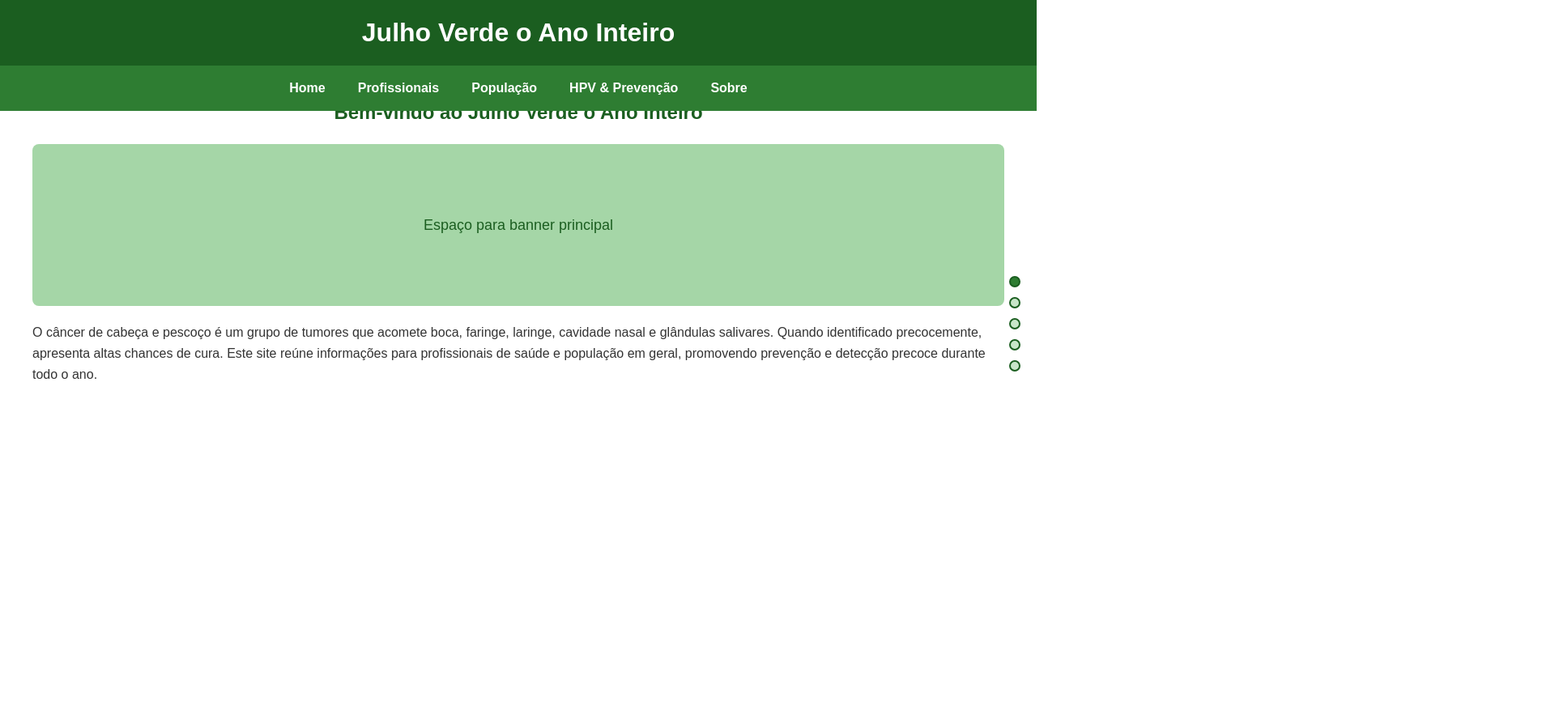
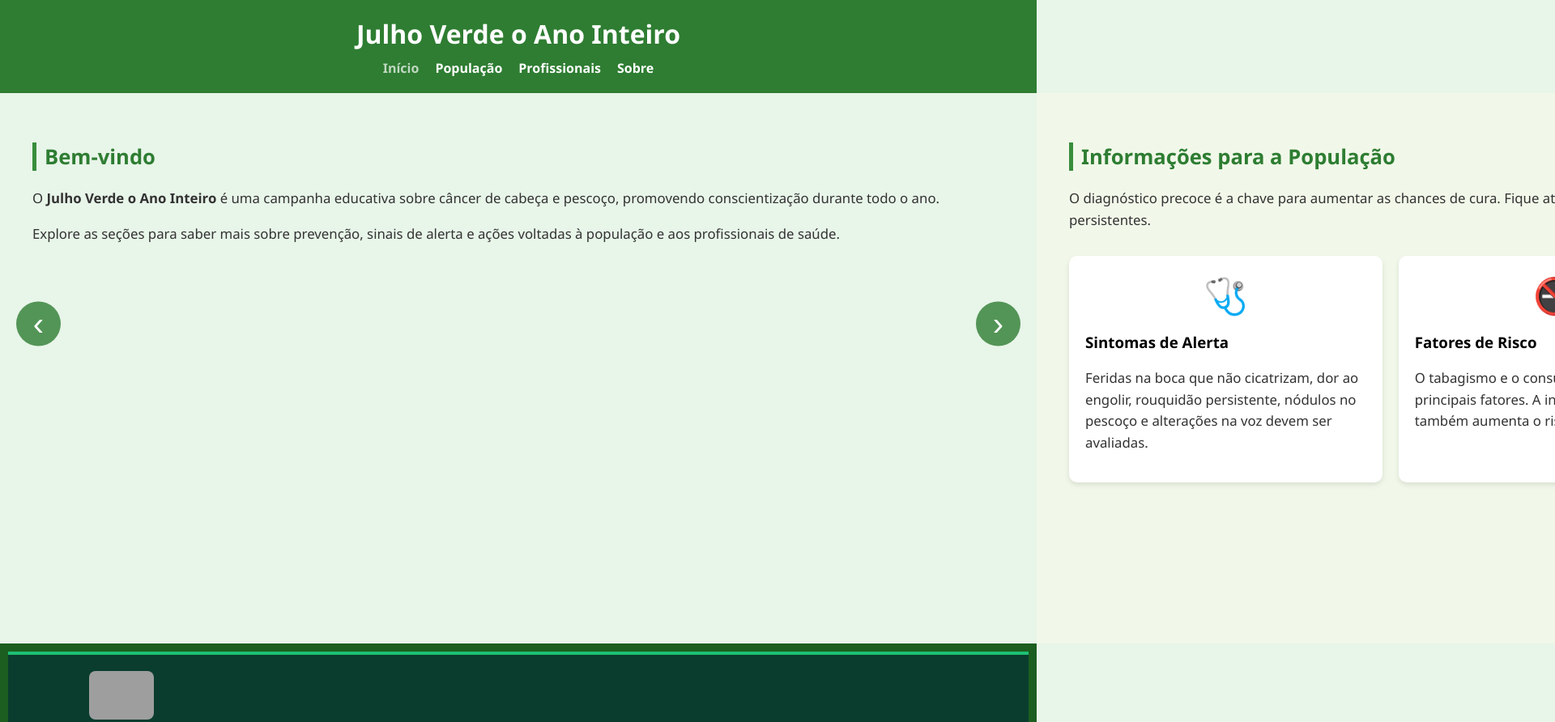
Before and after one commit to dennysp744-sudo/tumores, a plain HTML site: page index.html in a window 1280 px wide. Shown: the top 892 px of the page at 81% size, 1920 px wide, since content can reach past the window. Before the commit the page ends 830 px from the top, so only its background shows below. Drawn offline with Linux system fonts and the light colour scheme; grey boxes are pictures that could not be loaded.

Commit message:
Refactor HTML and CSS for improved structure and style

```diff
--- a/index.html
+++ b/index.html
@@ -5,312 +5,280 @@
 <meta name="viewport" content="width=device-width, initial-scale=1.0">
 <title>Julho Verde o Ano Inteiro</title>
 <style>
-/* Reset e tipografia */
-* {margin:0; padding:0; box-sizing:border-box;}
+/* ======= ESTILO GERAL ======= */
 body {
-    font-family: Arial, sans-serif;
-    line-height:1.6;
-    background-color:#ffffff;
-    color:#333;
-    overflow-x:hidden;
+    margin: 0;
+    font-family: 'Segoe UI', Arial, sans-serif;
+    background-color: #e8f5e9;
+    overflow: hidden;
 }
 
-/* Cores principais */
-:root {
-    --verde-escuro: #1b5e20;
-    --verde-medio: #2e7d32;
-    --verde-claro: #a5d6a7;
+/* ======= CABEÇALHO ======= */
+header {
+    background-color: #2e7d32;
+    color: #fff;
+    padding: 20px 0;
+    text-align: center;
+    position: relative;
+    z-index: 10;
+}
+header h1 {
+    font-size: 2em;
+    margin: 0;
+}
+nav {
+    display: flex;
+    justify-content: center;
+    gap: 20px;
+    margin-top: 10px;
+}
+nav a {
+    color: #fff;
+    text-decoration: none;
+    font-weight: bold;
+    transition: opacity 0.3s;
+}
+nav a:hover, nav a.active {
+    opacity: 0.7;
 }
 
-/* Menu fixo */
-header {
-    position:fixed;
-    top:0;
-    width:100%;
-    background:var(--verde-escuro);
-    color:white;
-    z-index:1000;
-}
-header h1 {
-    padding:15px;
-    text-align:center;
-}
-nav {
-    display:flex;
-    justify-content:center;
-    background:var(--verde-medio);
-}
-nav a {
-    display:inline-block;
-    color:white;
-    text-decoration:none;
-    padding:15px 20px;
-    font-weight:bold;
-    transition:0.3s;
-}
-nav a:hover {
-    background:var(--verde-claro);
-    color:var(--verde-escuro);
+/* ======= CONTAINER PRINCIPAL ======= */
+main {
+    display: flex;
+    width: 400%;
+    transition: transform 0.7s ease-in-out;
+    height: calc(100vh - 120px);
 }
 
-/* Container geral horizontal */
-.main-container {
-    display:flex;
-    flex-direction:row;
-    width:500vw; /* 5 seções principais */
-    transition: transform 1s ease;
+/* ======= SEÇÕES ======= */
+section {
+    width: 100vw;
+    height: 100%;
+    overflow-y: auto;
+    padding: 40px;
+    box-sizing: border-box;
+    flex-shrink: 0;
+}
+#inicio { background: #e8f5e9; }
+#populacao { background: #f1f8e9; }
+#profissionais { background: #e0f2f1; }
+#sobre { background: #f9fbe7; }
+
+/* ======= CONTEÚDO ======= */
+section h2 {
+    color: #2e7d32;
+    border-left: 5px solid #388e3c;
+    padding-left: 10px;
+    font-size: 1.6em;
+}
+section p {
+    line-height: 1.6;
+    font-size: 1.05em;
+    color: #333;
+    margin-bottom: 15px;
 }
 
-/* Cada seção ocupa 100% da tela */
-section {
-    width:100vw;
-    height:100vh;
-    padding:120px 40px 40px 40px;
-    flex-shrink:0;
-    overflow-y:auto;
-    opacity:0;
-    transform:translateY(30px);
-    transition:opacity 1s ease, transform 1s ease;
-}
-section.ativo {
-    opacity:1;
-    transform:translateY(0);
-}
-section h2 {
-    color:var(--verde-escuro);
-    margin-bottom:20px;
-    text-align:center;
-}
-section p {margin-bottom:20px;}
-
-/* Cards */
-.container {
-    display:flex;
-    flex-wrap:wrap;
-    gap:20px;
-    justify-content:center;
+/* ======= CARDS ======= */
+.cards {
+    display: flex;
+    flex-wrap: wrap;
+    gap: 20px;
+    margin-top: 30px;
 }
 .card {
-    flex:1 1 300px;
-    background:#f9f9f9;
-    padding:20px;
-    border-radius:8px;
-    box-shadow:2px 2px 10px rgba(0,0,0,0.1);
-    text-align:left;
-    transition:transform 0.3s;
+    flex: 1 1 300px;
+    background-color: #fff;
+    border-radius: 10px;
+    box-shadow: 0 3px 6px rgba(0,0,0,0.1);
+    padding: 20px;
+    transition: transform 0.3s ease, box-shadow 0.3s ease;
 }
-.card:hover {transform:translateY(-5px);}
-.card h3 {color:var(--verde-medio); margin-bottom:10px;}
-.card ul {margin-left:20px;}
+.card:hover {
+    transform: scale(1.05);
+    box-shadow: 0 5px 12px rgba(0,0,0,0.2);
+}
 
-/* Ícones animados */
+/* ======= ÍCONES ======= */
 @keyframes pulse {
     0% { transform: scale(1); }
     50% { transform: scale(1.1); }
     100% { transform: scale(1); }
 }
 .icon {
-    font-size:40px;
-    text-align:center;
-    margin-bottom:15px;
-    color:var(--verde-medio);
-    animation:pulse 2s infinite;
-    transition:transform 0.3s ease;
-}
-.card:hover .icon {transform:scale(1.3);}
-
-/* Placeholder para imagens */
-.placeholder {
-    width:100%;
-    height:200px;
-    background:var(--verde-claro);
-    display:flex;
-    align-items:center;
-    justify-content:center;
-    color:#1b5e20;
-    font-size:18px;
-    border-radius:8px;
-    margin-bottom:20px;
+    font-size: 40px;
+    text-align: center;
+    color: #2e7d32;
+    animation: pulse 2s infinite;
+    margin-bottom: 15px;
 }
 
-/* Footer */
+/* ======= RODAPÉ ======= */
 footer {
-    text-align:center;
-    padding:20px;
-    background:#e6e6e6;
-    font-size:14px;
+    background-color: #1b5e20;
+    color: #fff;
+    text-align: center;
+    padding: 10px;
+    font-size: 0.9em;
 }
 
-/* Indicadores laterais */
-.indicadores {
-    position:fixed;
-    right:20px;
-    top:50%;
-    transform:translateY(-50%);
-    display:flex;
-    flex-direction:column;
-    gap:12px;
-    z-index:2000;
+/* ======= SETAS DE NAVEGAÇÃO ======= */
+.seta {
+    position: fixed;
+    top: 50%;
+    transform: translateY(-50%);
+    font-size: 2.5em;
+    background-color: rgba(46, 125, 50, 0.8);
+    color: #fff;
+    border: none;
+    border-radius: 50%;
+    width: 55px;
+    height: 55px;
+    cursor: pointer;
+    transition: background 0.3s, transform 0.2s;
+    z-index: 20;
 }
-.indicador {
-    width:14px;
-    height:14px;
-    border-radius:50%;
-    background:#c8e6c9;
-    border:2px solid var(--verde-escuro);
-    cursor:pointer;
-    transition:background 0.3s, transform 0.3s;
+.seta:hover {
+    background-color: #1b5e20;
+    transform: translateY(-50%) scale(1.1);
 }
-.indicador:hover {transform:scale(1.2);}
-.indicador.ativo {
-    background:var(--verde-medio);
-}
-
-/* Responsividade */
-@media(max-width:700px){
-    nav {flex-direction:column;}
-    .container {flex-direction:column;}
-    section {padding:130px 20px;}
-    .indicadores {right:10px;}
-}
+#seta-esquerda { left: 20px; }
+#seta-direita { right: 20px; }
 </style>
 </head>
+
 <body>
-
 <header>
     <h1>Julho Verde o Ano Inteiro</h1>
     <nav>
-        <a href="#home" onclick="moverPara(0)">Home</a>
-        <a href="#profissionais" onclick="moverPara(1)">Profissionais</a>
-        <a href="#populacao" onclick="moverPara(2)">População</a>
-        <a href="#hpv" onclick="moverPara(3)">HPV & Prevenção</a>
-        <a href="#sobre" onclick="moverPara(4)">Sobre</a>
+        <a href="#" class="active" onclick="mudarSecao(0)">Início</a>
+        <a href="#" onclick="mudarSecao(1)">População</a>
+        <a href="#" onclick="mudarSecao(2)">Profissionais</a>
+        <a href="#" onclick="mudarSecao(3)">Sobre</a>
     </nav>
 </header>
 
-<div class="main-container" id="main-container">
+<!-- Setas laterais -->
+<button id="seta-esquerda" class="seta" onclick="navegar(-1)">‹</button>
+<button id="seta-direita" class="seta" onclick="navegar(1)">›</button>
 
-    <!-- Home -->
-    <section id="home" class="ativo">
-        <h2>Bem-vindo ao Julho Verde o Ano Inteiro</h2>
-        <div class="placeholder">Espaço para banner principal</div>
-        <p>O câncer de cabeça e pescoço é um grupo de tumores que acomete boca, faringe, laringe, cavidade nasal e glândulas salivares. Quando identificado precocemente, apresenta altas chances de cura. Este site reúne informações para profissionais de saúde e população em geral, promovendo prevenção e detecção precoce durante todo o ano.</p>
+<main id="container">
+    <section id="inicio">
+        <h2>Bem-vindo</h2>
+        <p>O <strong>Julho Verde o Ano Inteiro</strong> é uma campanha educativa sobre câncer de cabeça e pescoço, promovendo conscientização durante todo o ano.</p>
+        <p>Explore as seções para saber mais sobre prevenção, sinais de alerta e ações voltadas à população e aos profissionais de saúde.</p>
     </section>
 
-    <!-- Profissionais -->
-    <section id="profissionais">
-        <h2>Profissionais de Saúde</h2>
-        <p>Material para médicos, enfermeiros, dentistas e agentes comunitários de saúde, auxiliando na identificação precoce de tumores de cabeça e pescoço.</p>
-        <div class="container">
+    <section id="populacao">
+        <h2>Informações para a População</h2>
+        <p>O diagnóstico precoce é a chave para aumentar as chances de cura. Fique atento aos sintomas e procure atendimento médico se perceber alterações persistentes.</p>
+        <div class="cards">
             <div class="card">
                 <div class="icon">🩺</div>
-                <h3>Sinais de alerta</h3>
-                <ul>
-                    <li>Ferida na boca que não cicatriza</li>
-                    <li>Dificuldade ou dor para engolir</li>
-                    <li>Rouquidão persistente</li>
-                    <li>Nódulo no pescoço</li>
-                    <li>Dor de ouvido sem causa aparente</li>
-                </ul>
+                <h3>Sintomas de Alerta</h3>
+                <p>Feridas na boca que não cicatrizam, dor ao engolir, rouquidão persistente, nódulos no pescoço e alterações na voz devem ser avaliadas.</p>
             </div>
             <div class="card">
-                <div class="icon">📋</div>
-                <h3>Conduta profissional</h3>
-                <ul>
-                    <li>Investigar histórico de tabagismo e consumo de álcool</li>
-                    <li>Registrar achados suspeitos em ficha clínica</li>
-                    <li>Encaminhar pacientes para avaliação especializada</li>
-                    <li>Orientar medidas preventivas</li>
-                </ul>
+                <div class="icon">🚭</div>
+                <h3>Fatores de Risco</h3>
+                <p>O tabagismo e o consumo de álcool são os principais fatores. A infecção pelo HPV também aumenta o risco.</p>
+            </div>
+            <div class="card">
+                <div class="icon">🦷</div>
+                <h3>Prevenção</h3>
+                <p>Evite fumo e álcool, mantenha boa higiene oral, use preservativo e vacine-se contra o HPV.</p>
             </div>
         </div>
     </section>
 
-    <!-- População -->
-    <section id="populacao">
-        <h2>População</h2>
-        <div class="placeholder">Espaço para imagem ilustrativa</div>
-        <p>Incentivando prevenção e busca precoce de atendimento médico.</p>
-        <div class="container">
+    <section id="profissionais">
+        <h2>Recursos para Profissionais de Saúde</h2>
+        <p>O diagnóstico precoce depende do olhar clínico atento. Profissionais devem estar capacitados para identificar sinais precoces e encaminhar adequadamente.</p>
+        <div class="cards">
             <div class="card">
-                <div class="icon">👩‍⚕️</div>
-                <h3>Fique atento</h3>
-                <ul>
-                    <li>Ferida na boca que não cicatriza</li>
-                    <li>Dificuldade ou dor para engolir</li>
-                    <li>Rouquidão que não passa</li>
-                    <li>Caroço no pescoço</li>
-                    <li>Mau hálito constante</li>
-                </ul>
+                <div class="icon">🔬</div>
+                <h3>Detecção Precoce</h3>
+                <p>Realizar exame físico detalhado da cavidade oral, orofaringe e pescoço em consultas de rotina é fundamental.</p>
             </div>
             <div class="card">
-                <div class="icon">🌿</div>
-                <h3>Como se prevenir</h3>
-                <ul>
-                    <li>Evitar fumo e álcool</li>
-                    <li>Manter boa higiene bucal</li>
-                    <li>Alimentação rica em frutas e verduras</li>
-                    <li>Vacinação contra HPV</li>
-                    <li>Uso de preservativos nas relações sexuais</li>
-                </ul>
+                <div class="icon">📚</div>
+                <h3>Educação Continuada</h3>
+                <p>Promover capacitações e campanhas permanentes entre equipes de atenção básica e especialistas.</p>
+            </div>
+            <div class="card">
+                <div class="icon">👥</div>
+                <h3>Acolhimento Integral</h3>
+                <p>O cuidado deve abranger prevenção, diagnóstico, tratamento e reabilitação, com abordagem multiprofissional.</p>
             </div>
         </div>
     </section>
 
-    <!-- HPV -->
-    <section id="hpv">
-        <h2>HPV & Prevenção</h2>
-        <div class="placeholder">Espaço para imagem HPV</div>
-        <div class="container">
-            <div class="card">
-                <div class="icon">💉</div>
-                <h3>Vacina HPV</h3>
-                <p>Disponível gratuitamente no SUS. Recomendada para adolescentes antes do início da vida sexual.</p>
-            </div>
-            <div class="card">
-                <div class="icon">🦠</div>
-                <h3>Medidas preventivas</h3>
-                <ul>
-                    <li>Evitar tabaco e álcool</li>
-                    <li>Higiene oral adequada</li>
-                    <li>Consulta médica ao menor sinal de alerta</li>
-                </ul>
-            </div>
-        </div>
+    <section id="sobre">
+        <h2>Sobre o Projeto</h2>
+        <p>Este site foi desenvolvido por <strong>Denise Pereira – Curso de Medicina, FAMEAC</strong> como parte de uma iniciativa educativa sobre o câncer de cabeça e pescoço.</p>
+        <p>O objetivo é manter o tema vivo além do mês de julho, promovendo conhecimento e conscientização de forma acessível à comunidade.</p>
     </section>
+</main>
 
-    <!-- Sobre -->
-    <section id="sobre">
-        <h2>Sobre</h2>
-        <p>Produzido por <strong>Denise Pereira – Curso de Medicina, FAMEAC</strong> como material educativo sobre câncer de cabeça e pescoço, com foco em prevenção e detecção precoce ao longo do ano.</p>
-        <footer>
-            <p>Faculdade de Medicina de Açailândia – FAMEAC | Produzido por Denise Pereira – Curso de Medicina</p>
-        </footer>
-    </section>
+<footer>
+    <footer style="background-color: #0a3d2e; color: #fff; padding: 20px 0; font-family: Arial, sans-serif; border-top: 4px solid #1dbf73;">
+  <div style="max-width: 1100px; margin: 0 auto; display: flex; flex-wrap: wrap; justify-content: space-between; align-items: center; padding: 0 20px;">
 
+    <!-- Logomarca Institucional -->
+   <div style="width: 120px; height: 60px; display: flex; align-items: center; justify-content: center;">
+  <img src="https://encrypted-tbn0.gstatic.com/images?q=tbn:ANd9GcRDbaQIqpbSWxAKxBhDg1vibC4tvuruCruM1g&s"
+       alt="Logomarca FAMEAC"
+       style="max-height: 60px; width: auto; border-radius: 8px;">
 </div>
 
-<!-- Indicadores laterais -->
-<div class="indicadores" id="indicadores">
-    <div class="indicador ativo" onclick="moverPara(0)"></div>
-    <div class="indicador" onclick="moverPara(1)"></div>
-    <div class="indicador" onclick="moverPara(2)"></div>
-    <div class="indicador" onclick="moverPara(3)"></div>
-    <div class="indicador" onclick="moverPara(4)"></div>
-</div>
+    </div>
+
+    <!-- Créditos / Autoria -->
+    <div style="flex: 2; min-width: 280px; text-align: center; margin-top: 10px;">
+      <p style="margin: 5px 0; font-size: 14px;">
+        <strong>Realização:</strong> FAMEAC – Faculdade de Medicina de Açailândia
+      </p>
+      <p style="margin: 5px 0; font-size: 14px;">
+        <strong>Projeto:</strong> Site feito para a  disciplina de Proliferação Celular<br>
+        <strong>Grupo:</strong> [Alunos: Denise Pereira, Paulo Roberto, Amanda Karolinne, Gustavo Mesquita]
+      </p>
+      <p style="margin: 5px 0; font-size: 14px;">
+        <strong>Desenvolvimento Web:</strong> Denise Pereira – Estudante de Medicina (FAMEAC)
+      </p>
+    </div>
+
+    <!-- Links Secundários -->
+    <div style="flex: 1; min-width: 200px; text-align: right;">
+      <a href="#" style="color: #b0f2c2; text-decoration: none; display: block; margin-bottom: 5px;">Políticas de Uso</a>
+      <a href="#" style="color: #b0f2c2; text-decoration: none; display: block; margin-bottom: 5px;">Contato</a>
+      <a href="#" style="color: #b0f2c2; text-decoration: none; display: block;">Acessibilidade</a>
+    </div>
+  </div>
+
+  <div style="text-align: center; margin-top: 20px; font-size: 12px; color: #b0f2c2;">
+    © 2025 FAMEAC. Todos os direitos reservados.
+  </div>
+</footer>
+
+</footer>
 
 <script>
-const container = document.getElementById('main-container');
-const secoes = document.querySelectorAll('section');
-const indicadores = document.querySelectorAll('.indicador');
+let indiceAtual = 0;
+const totalSecoes = 4;
 
-function moverPara(indice) {
-    const largura = window.innerWidth;
-    container.style.transform = `translateX(-${indice * largura}px)`;
-    secoes.forEach((sec, i) => sec.classList.toggle('ativo', i === indice));
-    indicadores.forEach((dot, i) => dot.classList.toggle('ativo', i === indice));
+function mudarSecao(indice) {
+    const main = document.getElementById('container');
+    const links = document.querySelectorAll('nav a');
+    main.style.transform = `translateX(-${indice * 100}vw)`;
+    links.forEach((link, i) => link.classList.toggle('active', i === indice));
+    indiceAtual = indice;
+}
+
+function navegar(direcao) {
+    indiceAtual += direcao;
+    if (indiceAtual < 0) indiceAtual = 0;
+    if (indiceAtual >= totalSecoes) indiceAtual = totalSecoes - 1;
+    mudarSecao(indiceAtual);
 }
 </script>
-
 </body>
 </html>
```
